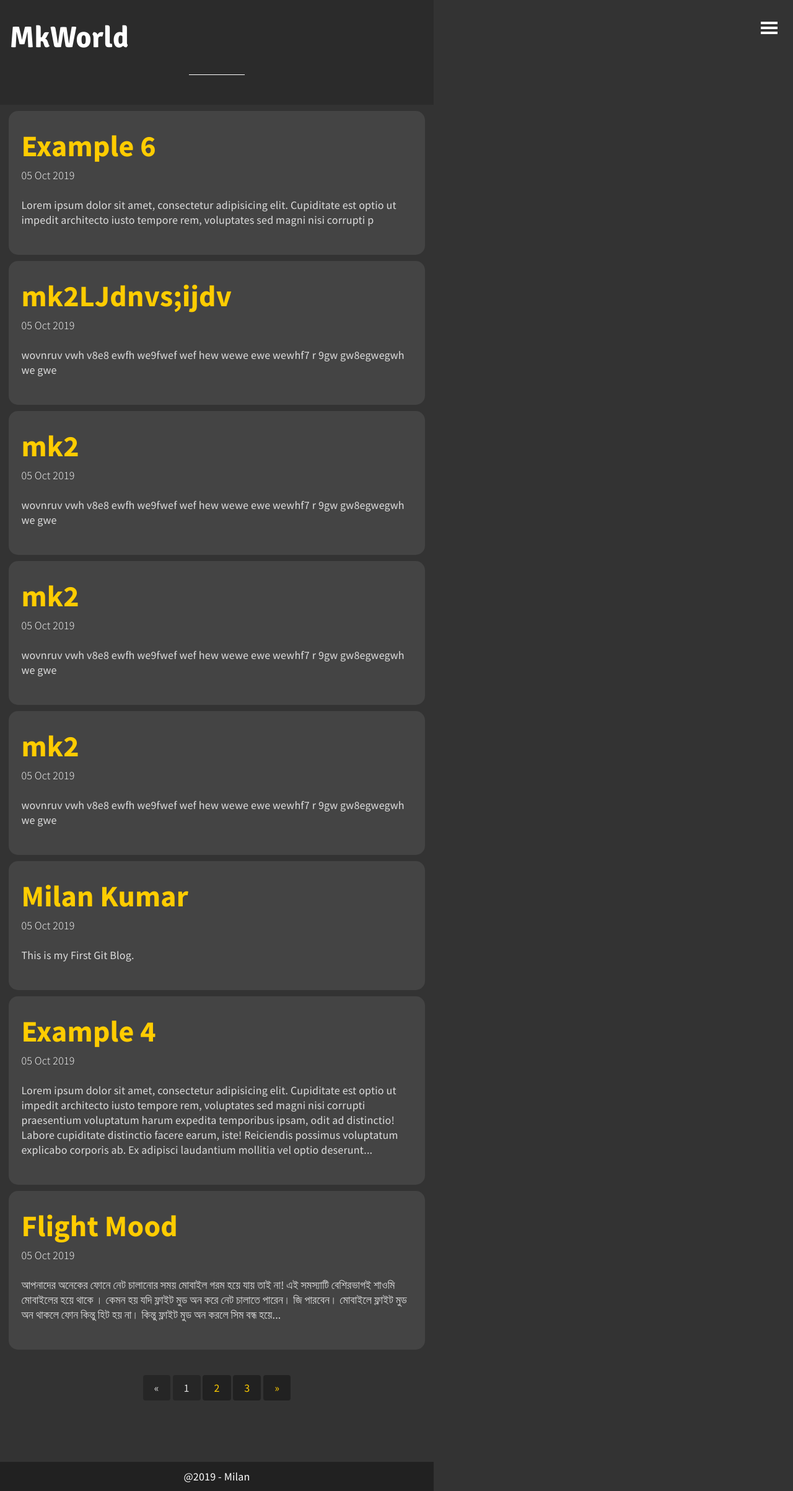
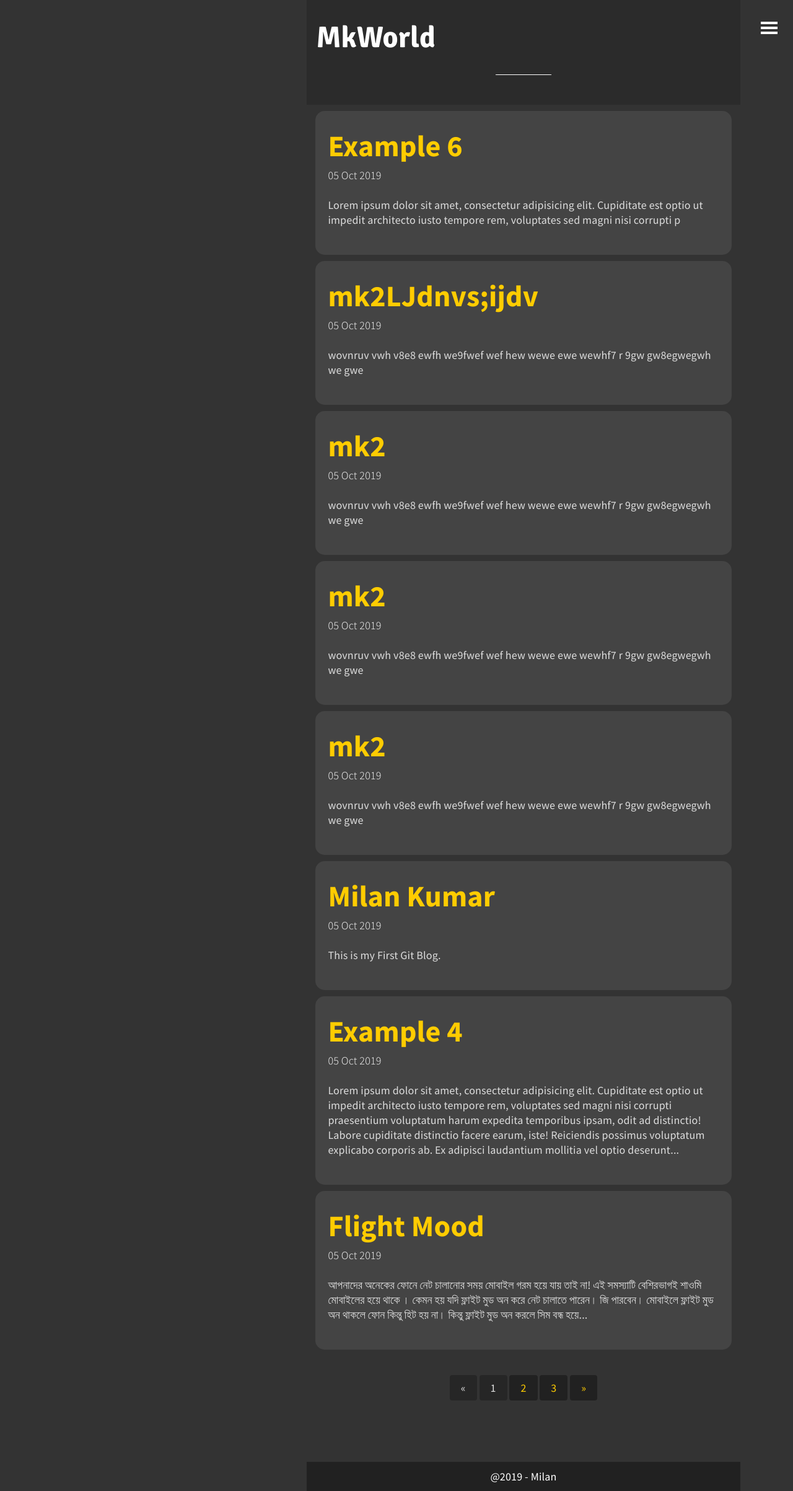
Before and after one commit to bdmilan/blog, a Jekyll site: the page built from index.html, in a window 1280 px wide. Shown: the whole page at 62% size. Built offline with Jekyll 4.4.1, drawn with Linux system fonts in a browser that asks for light colours; the list of posts is cut into pages by our own code.

Commit message:
Update layout.scss

```diff
--- a/_sass/layout.scss
+++ b/_sass/layout.scss
@@ -4,6 +4,8 @@
 html, body {
 	height: 100%;
 	width: 700px;
+	margin-left: 25%;
+	margin-right: 25%;
 }
 
 /* Navigation */
```
